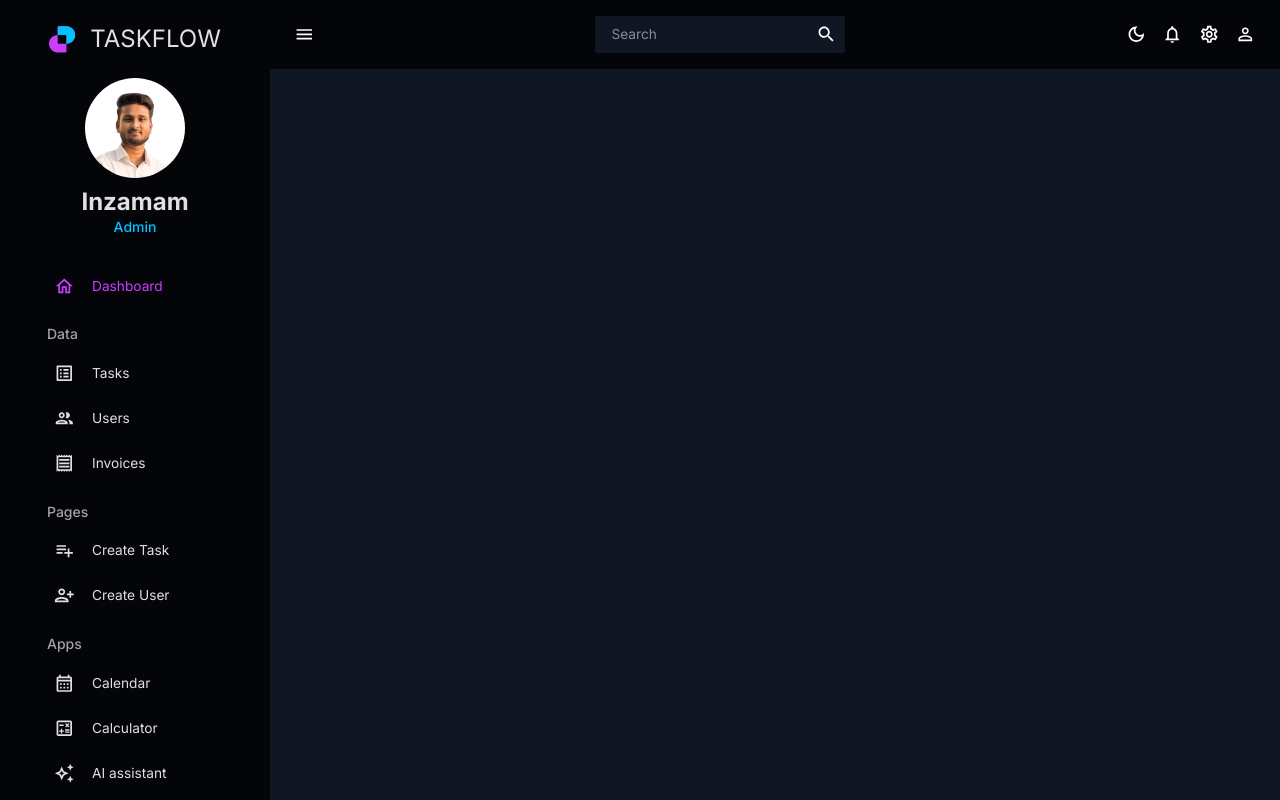
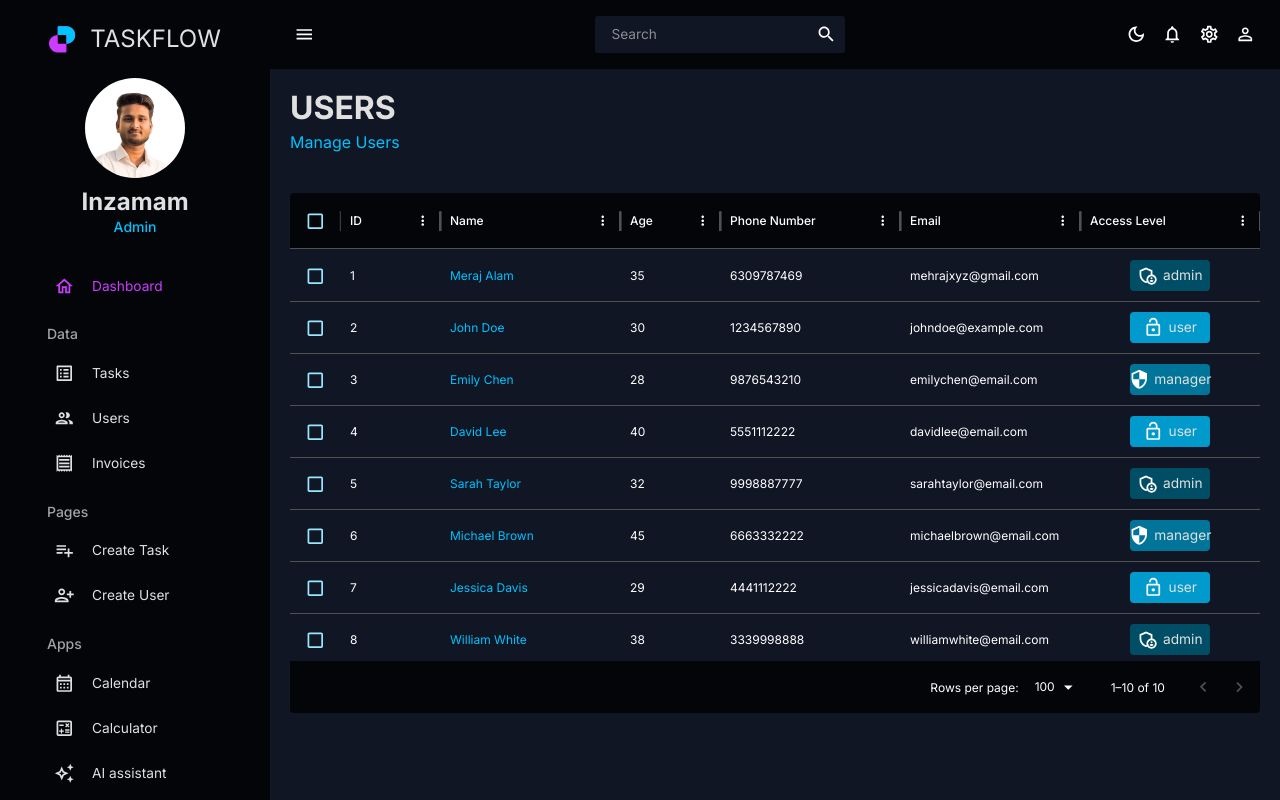
Before and after one commit to Raiyaan-786/Task-Flow, a React (Vite) app in the folder frontend/: page /users in a window 1280 px wide. Built offline with nearby package versions, Linux system fonts and the light colour scheme.

Commit message:
users page done

```diff
--- a/frontend/package.json
+++ b/frontend/package.json
@@ -13,10 +13,12 @@
     "@emotion/react": "^11.13.3",
     "@emotion/styled": "^11.13.0",
     "@mui/icons-material": "^6.1.0",
-    "@mui/material": "^6.1.0",
+    "@mui/material": "^6.1.1",
+    "@mui/x-data-grid": "^7.18.0",
     "axios": "^1.7.7",
     "react": "^18.3.1",
     "react-dom": "^18.3.1",
+    "react-pro-sidebar": "^0.7.1",
     "react-router-dom": "^6.26.2"
   },
   "devDependencies": {
--- a/frontend/src/App.jsx
+++ b/frontend/src/App.jsx
@@ -1,3 +1,4 @@
+import { useState } from 'react';
 import { Routes, Route } from 'react-router-dom'
 import { ColorModeContext, useMode, } from './theme'
 import { ThemeProvider } from '@emotion/react';
@@ -5,7 +6,7 @@ import { CssBaseline } from '@mui/material';
 import Sidebar from './pages/global/Sidebar'
 import Topbar from './pages/global/Topbar'
 import Tasks from './pages/tasks'
-import { useState } from 'react';
+import Users from './pages/users'
 
 
 function App() {
@@ -21,6 +22,8 @@ function App() {
               <Topbar isCollapsed={isCollapsed} setIsCollapsed={setIsCollapsed}/>
               <Routes>
                 <Route path='/' element={<Tasks/>}/>
+                <Route path='/users' element={<Users/>}/>
+
               </Routes>
             </main>
           </div>
--- /dev/null
+++ b/frontend/src/components/Header.jsx
@@ -0,0 +1,26 @@
+import { useTheme } from '@emotion/react';
+import React from 'react'
+import { tokens } from '../theme';
+import { Box, Typography } from '@mui/material';
+
+const Header = ({ title, subtitle }) => {
+    const theme = useTheme();
+    const colors = tokens(theme.palette.mode);
+    return (
+      <Box mb="30px">
+        <Typography
+          variant="h2"
+          color={colors.grey[100]}
+          fontWeight="bold"
+          sx={{ m: "0 0 5px 0" }}
+        >
+          {title}
+        </Typography>
+        <Typography variant="h5" color={colors.teal[500]}>
+          {subtitle}
+        </Typography>
+      </Box>
+    );
+}
+
+export default Header
--- a/frontend/src/data/mockData.js
+++ b/frontend/src/data/mockData.js
@@ -0,0 +1,82 @@
+export const mockDataUsers=[
+    {
+    "id": 1,
+    "name": "Meraj Alam",
+    "email": "mehrajxyz@gmail.com",
+    "age": 35,
+    "phone": "6309787469",
+    "access": "admin"
+    },
+    {
+    "id": 2,
+    "name": "John Doe",
+    "email": "johndoe@example.com",
+    "age": 30,
+    "phone": "1234567890",
+    "access": "user"
+    },
+    {
+    "id": 3,
+    "name": "Emily Chen",
+    "email": "emilychen@email.com",
+    "age": 28,
+    "phone": "9876543210",
+    "access": "manager"
+    },
+    {
+    "id": 4,
+    "name": "David Lee",
+    "email": "davidlee@email.com",
+    "age": 40,
+    "phone": "5551112222",
+    "access": "user"
+    },
+    {
+    "id": 5,
+    "name": "Sarah Taylor",
+    "email": "sarahtaylor@email.com",
+    "age": 32,
+    "phone": "9998887777",
+    "access": "admin"
+    },
+    {
+    "id": 6,
+    "name": "Michael Brown",
+    "email": "michaelbrown@email.com",
+    "age": 45,
+    "phone": "6663332222",
+    "access": "manager"
+    },
+    {
+    "id": 7,
+    "name": "Jessica Davis",
+    "email": "jessicadavis@email.com",
+    "age": 29,
+    "phone": "4441112222",
+    "access": "user"
+    },
+    {
+    "id": 8,
+    "name": "William White",
+    "email": "williamwhite@email.com",
+    "age": 38,
+    "phone": "3339998888",
+    "access": "admin"
+    },
+    {
+    "id": 9,
+    "name": "Olivia Martin",
+    "email": "oliviamartin@email.com",
+    "age": 25,
+    "phone": "2228889999",
+    "access": "user"
+    },
+    {
+    "id": 10,
+    "name": "James Wilson",
+    "email": "jameswilson@email.com",
+    "age": 42,
+    "phone": "1112223333",
+    "access": "manager"
+    }
+    ]
--- a/frontend/src/index.css
+++ b/frontend/src/index.css
@@ -10,7 +10,7 @@ html,body,#root,.app,.content{
   position: relative;
 }
 ::-webkit-scrollbar{
-  width: 2px;
+  width: 0px;
 }
 ::-webkit-scrollbar-track{
   background: #e0e0e0;
--- a/frontend/src/pages/global/Sidebar.jsx
+++ b/frontend/src/pages/global/Sidebar.jsx
@@ -95,8 +95,7 @@ const Sidebar = ({isCollapsed}) => {
                 >
                   Inzamam
                 </Typography>
-                <Typography variant="h6" color={"#00c2ff"}>
-                {/* <Typography variant="h5" color={colors.blueAccent[300]}> */}
+                <Typography variant="h6" color={colors.teal[500]}>
                   Admin
                 </Typography>
               </Box>
--- a/frontend/src/pages/users/index.jsx
+++ b/frontend/src/pages/users/index.jsx
@@ -0,0 +1,106 @@
+import React from 'react'
+import {DataGrid} from '@mui/x-data-grid'
+import {Box, Typography, useTheme} from "@mui/material"
+import {tokens} from "../../theme"
+import { mockDataUsers } from '../../data/mockData'
+import Header from "../../components/Header"
+import { AdminPanelSettingsOutlined, LockOpenOutlined, SecurityOutlined } from '@mui/icons-material'
+
+const Users = () => {
+  const theme = useTheme();
+  const colors=tokens(theme.palette.mode);
+  const columns =[
+    { field: "id", headerName: "ID" },
+    {
+      field: "name",
+      headerName: "Name",
+      flex: 1,
+      cellClassName: "name-column--cell",
+    },
+    {
+      field: "age",
+      headerName: "Age",
+      type: "number",
+      headerAlign: "left",
+      align: "left",
+    },
+    {
+      field: "phone",
+      headerName: "Phone Number",
+      flex: 1,
+    },
+    {
+      field: "email",
+      headerName: "Email",
+      flex: 1,
+    },
+    {
+      field: "accessLevel",
+      headerName: "Access Level",
+      flex: 1,
+      renderCell: ({ row: { access } }) => {
+        return (
+          <Box
+            width="50%"
+            m="10px auto"
+            p="5px"
+            display="flex"
+            justifyContent="center"
+            backgroundColor={
+              access === "admin"
+                ? colors.teal[800]
+                : access === "manager"
+                ? colors.teal[700]
+                : colors.teal[600]
+            }
+            borderRadius="4px"
+          >
+            {access === "admin" && <AdminPanelSettingsOutlined />}
+            {access === "manager" && <SecurityOutlined />}
+            {access === "user" && <LockOpenOutlined />}
+            <Typography color={colors.grey[100]} sx={{ ml: "5px" }} >
+              {access}
+            </Typography>
+          </Box>
+        );
+      },
+    },
+  ];
+  return (
+    <Box m="20px" >
+      <Header title="USERS" subtitle="Manage Users"/>
+      <Box m="40px 0 0 0" height="65vh"
+      sx={{
+        "& .MuiDataGrid-root": {
+          border: "none",
+        },
+        "& .MuiDataGrid-cell": {
+          borderBottom: "none",
+        },
+        "& .name-column--cell": {
+          color: colors.teal[500],
+        },
+
+        "& .MuiDataGrid-columnHeader": {
+          backgroundColor: colors.primary[900],
+          borderBottom: "none",
+        },
+        "& .MuiDataGrid-virtualScroller": {
+          backgroundColor: colors.primary[600],
+        },
+        "& .MuiDataGrid-footerContainer": {
+          borderTop: "none",
+          backgroundColor: colors.primary[900],
+        },
+        "& .MuiCheckbox-root": {
+          color: `${colors.teal[200]} !important`,
+        },
+      }}
+      >
+        <DataGrid checkboxSelection rows={mockDataUsers} columns={columns}/>
+      </Box>
+    </Box>
+  )
+}
+
+export default Users
--- a/frontend/src/theme.js
+++ b/frontend/src/theme.js
@@ -2,11 +2,28 @@ import { createContext, useState, useMemo } from "react";
 import { createTheme } from "@mui/material/styles";
 
 //new color palette start
-// #1C1C1C
-// #FFFFFF
-// #E3F5FF
-// #95A4FC
-
+// teal: {
+//     100: "#ccf3ff",
+//     200: "#99e7ff",
+//     300: "#66daff",
+//     400: "#33ceff",
+//     500: "#00c2ff",
+//     600: "#009bcc",
+//     700: "#007499",
+//     800: "#004e66",
+//     900: "#002733"
+// },
+// pink: {
+//     100: "#f5d8ff",
+//     200: "#eab1ff",
+//     300: "#e08aff",
+//     400: "#d563ff",
+//     500: "#cb3cff",
+//     600: "#a230cc",
+//     700: "#7a2499",
+//     800: "#511866",
+//     900: "#290c33"
+// },
 //new color palette end
 
 //color design tokens
@@ -66,7 +83,30 @@ export const tokens =(mode)=>({
             700: "#3e4396",
             800: "#2a2d64",
             900: "#151632"
-        },}:{
+        },
+        teal: {
+          100: "#ccf3ff",
+          200: "#99e7ff",
+          300: "#66daff",
+          400: "#33ceff",
+          500: "#00c2ff",
+          600: "#009bcc",
+          700: "#007499",
+          800: "#004e66",
+          900: "#002733"
+      },
+      pink: {
+          100: "#f5d8ff",
+          200: "#eab1ff",
+          300: "#e08aff",
+          400: "#d563ff",
+          500: "#cb3cff",
+          600: "#a230cc",
+          700: "#7a2499",
+          800: "#511866",
+          900: "#290c33"
+      },
+      }:{
             grey: {
                 100: "#141414",
                 200: "#292929",
@@ -121,7 +161,29 @@ export const tokens =(mode)=>({
                 700: "#a4a9fc",
                 800: "#c3c6fd",
                 900: "#e1e2fe",
-            }
+            },
+            teal: {
+              100: "#002733",
+              200: "#004e66",
+              300: "#007499",
+              400: "#009bcc",
+              500: "#00c2ff",
+              600: "#33ceff",
+              700: "#66daff",
+              800: "#99e7ff",
+              900: "#ccf3ff",
+          },
+          pink: {
+            100: "#290c33",
+            200: "#511866",
+            300: "#7a2499",
+            400: "#a230cc",
+            500: "#cb3cff",
+            600: "#d563ff",
+            700: "#e08aff",
+            800: "#eab1ff",
+            900: "#f5d8ff",
+          },
         }
     )
 })
```
Also changed, not shown: 1 other file (tests, documents, lock files or other folders).
